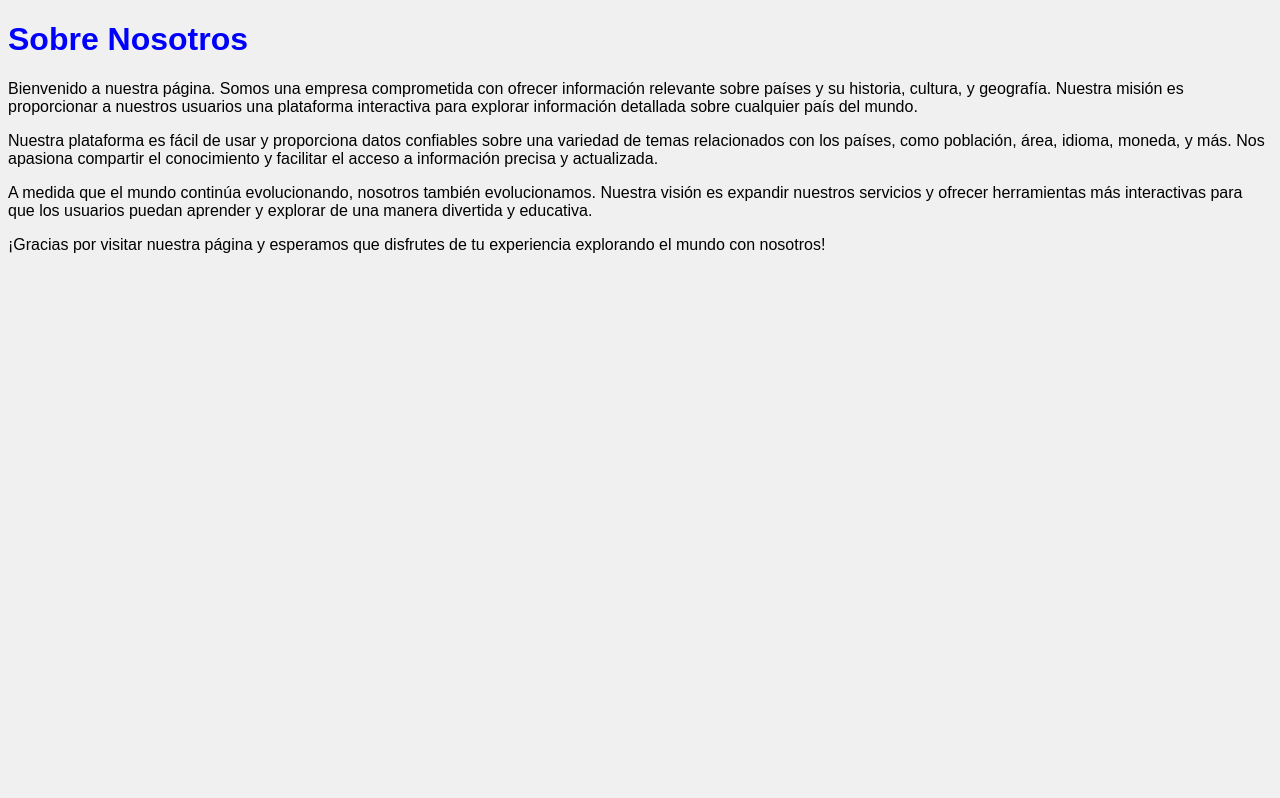
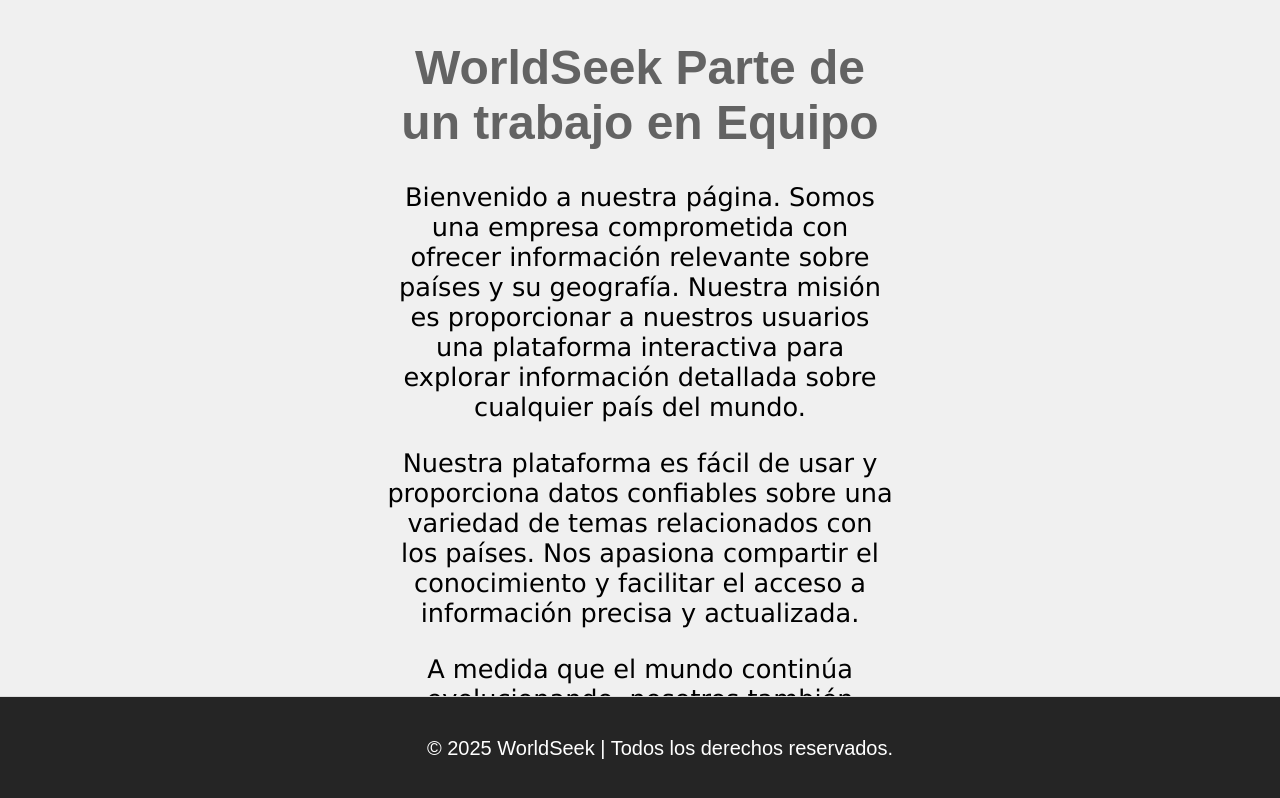
Before and after one commit to JordanCa-TEC/Web-world-countries, a React (Create React App) app: page /about in a window 1280 px wide. Shown: the top 798 px of the page. Built offline with nearby package versions, Linux system fonts and the light colour scheme.

Commit message:
Ajustes al diseño y desarrollo de la pagina about

```diff
--- a/src/App.js
+++ b/src/App.js
@@ -3,6 +3,7 @@
 import Home from "./pages/Home";
 import CountryDetails from "./pages/CountryDetails";
 import CountryAbout from "./pages/CountryAbout";
+import Footer from "./components/footer"
 
 const App = () => (
   <BrowserRouter>
@@ -11,6 +12,7 @@
       <Route path="/country/:code" element={<CountryDetails />} />
       <Route path="/about" element={<CountryAbout />} />
     </Routes>
+    <Footer></Footer>
   </BrowserRouter>
 );
 
--- /dev/null
+++ b/src/components/footer.jsx
@@ -0,0 +1,14 @@
+import React from 'react';
+import '../styles/footer.scss';
+
+const Footer = () => {
+  return (
+    <footer className="footer">
+      <div className="footer__copyright">
+        <p>© 2025 WorldSeek | Todos los derechos reservados.</p>
+      </div>
+    </footer>
+  );
+};
+
+export default Footer;
--- /dev/null
+++ b/src/components/world-animated.jsx
@@ -0,0 +1,18 @@
+import React from 'react';
+import '../styles/main.scss';
+
+const GiferEmbed = () => {
+  return (
+    <div className='gifanimated'>
+      <iframe
+        src="https://gifer.com/embed/2rRT"
+        width="800px"
+        height="600px"
+        frameBorder="0"
+        allowFullScreen
+      ></iframe>
+    </div>
+  );
+};
+
+export default GiferEmbed;
--- a/src/pages/CountryAbout.jsx
+++ b/src/pages/CountryAbout.jsx
@@ -1,22 +1,23 @@
 // --- src/pages/About.jsx ---
 import React from "react";
+import GiferEmbed from "../components/world-animated"
 
 const About = () => {
   return (
     <div className="about-page">
-      <h1>Sobre Nosotros</h1>
+      <div className="about-texto">
+      <h1>WorldSeek Parte de un trabajo en Equipo</h1>
       <p>
         Bienvenido a nuestra página. Somos una empresa comprometida con ofrecer
-        información relevante sobre países y su historia, cultura, y geografía.
+        información relevante sobre países y su geografía.
         Nuestra misión es proporcionar a nuestros usuarios una plataforma
         interactiva para explorar información detallada sobre cualquier país del
         mundo.
       </p>
       <p>
         Nuestra plataforma es fácil de usar y proporciona datos confiables sobre
-        una variedad de temas relacionados con los países, como población, área,
-        idioma, moneda, y más. Nos apasiona compartir el conocimiento y
-        facilitar el acceso a información precisa y actualizada.
+        una variedad de temas relacionados con los países. Nos apasiona compartir
+        el conocimiento y facilitar el acceso a información precisa y actualizada.
       </p>
       <p>
         A medida que el mundo continúa evolucionando, nosotros también
@@ -28,6 +29,8 @@
         ¡Gracias por visitar nuestra página y esperamos que disfrutes de tu
         experiencia explorando el mundo con nosotros!
       </p>
+      </div>
+      <GiferEmbed />
     </div>
   );
 };
--- /dev/null
+++ b/src/styles/footer.scss
@@ -0,0 +1,25 @@
+.footer {
+    position: fixed;
+    bottom: 0;
+    left: 0;
+    width: 100%;
+    background-color: #252525;
+    padding: 20px;
+    text-align: center;
+    font-size: 14px;
+    color: #333;
+    border-top: 1px solid #ddd;
+
+    &__container {
+      display: flex;
+      justify-content: space-between;
+      flex-wrap: wrap;
+    }
+
+
+    &__copyright {
+      margin-top: 20px;
+      font-size: 20px;
+      color: #ffffff;
+    }
+  }
--- a/src/styles/main.scss
+++ b/src/styles/main.scss
@@ -1,5 +1,20 @@
 // --- src/styles/main.scss ---
 @import "variables";
+
+// mixins
+
+@mixin phone {
+  @media only screen and (max-width: 468px) {
+    @content;
+  }
+}
+
+@mixin tablet {
+  @media only screen and (max-width: 768px) {
+    @content;
+  }
+}
+
 
 // src/styles/main.scss
 body {
@@ -7,14 +22,14 @@
   font-family: Arial, sans-serif;
 }
 
-h1 {
-  color: blue;
-}
-
 /*-----------------------------*/
 
 .logo-worldseek {
-  width: 20%;
+  width: 30%;
+
+  @include tablet {
+    width: 70%;
+  }
 }
 
 .home {
@@ -96,10 +111,42 @@
   }
 }
 
+/*----------------------------*/
 
-/* Breakpoint para pantallas pequeñas (móviles) */
-@media (max-width: 768px) {
-  .logo-worldseek {
-    width: 50%;
+.about-page{
+  display: flex;
+  flex-direction: column;
+  width: 100%;
+  text-align: center;
+  align-items: center;
+  padding-bottom: 15em;
+
+  .about-texto {
+    width: 40%;
+
+    @include tablet {
+      width: 80%;
+    }
+
+    @include phone {
+      width: 100%;
+    }
+  }
+
+  h1 {
+    color: rgb(99, 99, 99);
+    font-size: 3em;
+  }
+
+  p{
+    font-family: 'Lucida Sans', 'Lucida Sans Regular', 'Lucida Grande', 'Lucida Sans Unicode', Geneva, Verdana, sans-serif;
+    font-size: clamp(1em, 5vw, 1.6em);
+  }
+
+  .gifanimated {
+    display: flex;
+    width: 70%;
+    justify-content: center;
+
   }
 }
```
